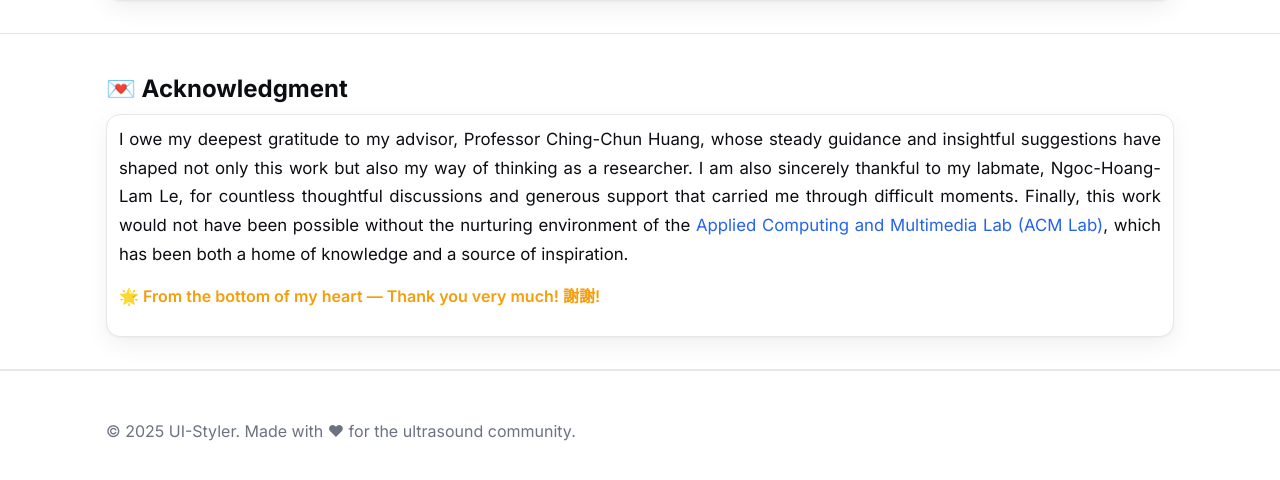
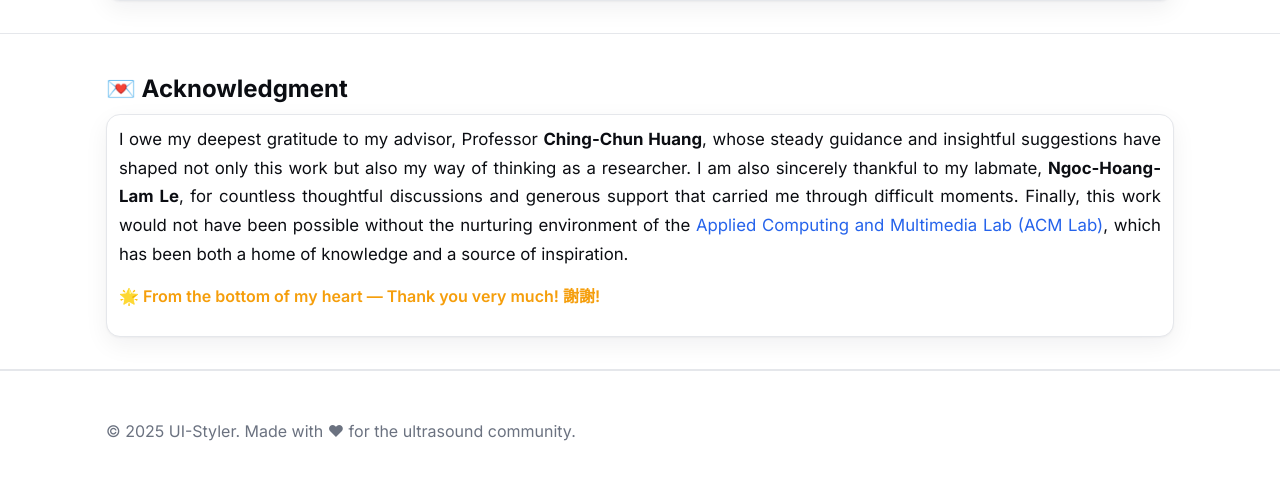
Before and after one commit to nycu-acm/UIStyler, a plain HTML site: page website/index.html in a window 1280 px wide. Shown: the part 8706-9186 px from the top of the page. Drawn offline with Linux system fonts and the light colour scheme.

Commit message:
Update website

```diff
--- a/website/index.html
+++ b/website/index.html
@@ -303,8 +303,8 @@
         <h2>💌 Acknowledgment</h2>
         <div class="card">
           <p style="font-size: 1.05rem; line-height: 1.7; margin: 0; text-align: justify; text-justify: inter-word;">
-            I owe my deepest gratitude to my advisor, Professor Ching-Chun Huang, whose steady guidance and insightful suggestions have shaped not only this work but also my way of thinking as a researcher.
-            I am also sincerely thankful to my labmate, Ngoc-Hoang-Lam Le, for countless thoughtful discussions and generous support that carried me through difficult moments.
+            I owe my deepest gratitude to my advisor, Professor <strong>Ching-Chun Huang</strong>, whose steady guidance and insightful suggestions have shaped not only this work but also my way of thinking as a researcher.
+            I am also sincerely thankful to my labmate, <strong>Ngoc-Hoang-Lam Le</strong>, for countless thoughtful discussions and generous support that carried me through difficult moments.
             Finally, this work would not have been possible without the nurturing environment of the <a href="https://nycu-acm.github.io/ACM_NYCU_website/" target="_blank" rel="noopener">Applied Computing and Multimedia Lab (ACM Lab)</a>, which has been both a home of knowledge and a source of inspiration.
             <p style="color:#f59e0b; font-weight:600;">
               🌟 From the bottom of my heart — Thank you very much! 謝謝!
```
